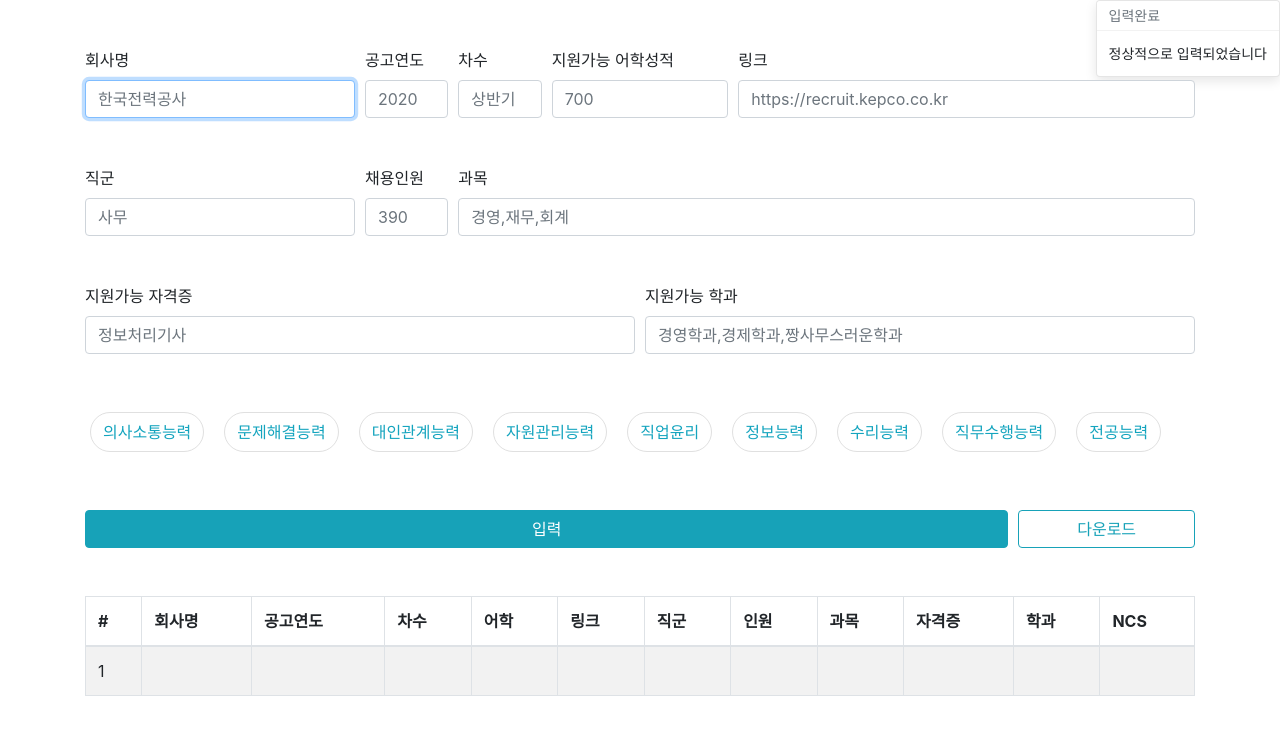
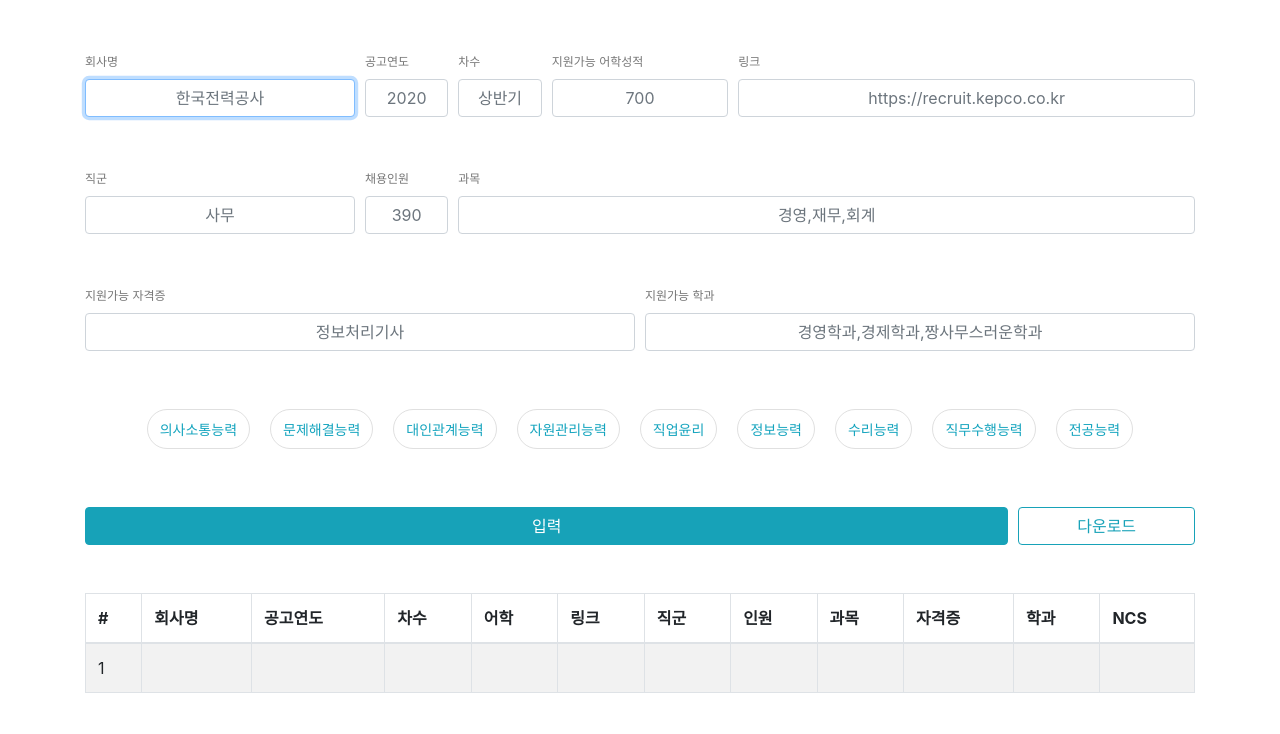
Before and after one commit to pparkddo/gongdb-input, a React (Create React App) app: page / in a window 1280 px wide. Both pictures are taken after a click on the button "입력". Shown: the top 734 px of the page. Built offline with nearby package versions, Linux system fonts and the light colour scheme.

Commit message:
Refactor: 디자인 변경

```diff
--- /dev/null
+++ b/src/App.css
@@ -0,0 +1,8 @@
+.form-label {
+    font-size: 12px;
+    color: #777777;
+}
+
+input.form-control {
+    text-align: center;
+}
--- a/src/App.tsx
+++ b/src/App.tsx
@@ -1,6 +1,7 @@
 import React, { useRef, useState } from 'react';
-import { Button, Col, Container, Form, Modal, Table, Toast } from "react-bootstrap";
+import { Alert, Button, Col, Container, Form, Modal, Table } from "react-bootstrap";
 import PillCheckbox from './component/PillCheckbox';
+import "./App.css";
 
 interface InputData {
   certificates: string
@@ -135,11 +136,18 @@
     return value as InputData;
   };
 
+  const toastAlert = (): void => {
+    setToastShow(true);
+    setTimeout(() => {
+      setToastShow(false);
+    }, 1000);
+  };
+
   const handleInputClick = (): void => {
     setFormData([...formData, convertInputDataToFormData(getInputData())]);
     clearForm();
     focusOnFirst();
-    setToastShow(true);
+    toastAlert();
   };
 
   const removeFormData = (removeIndex: number): void => {
@@ -152,15 +160,13 @@
 
   return (
     <Container>
-      <Toast
-        autohide
+      <Alert
+        variant="success"
         show={toastShow}
-        onClose={() => setToastShow(false)}
-        style={{position: "absolute", top: 0, right: 0}}
+        style={{position: "absolute", top: 15, right: 15}}
       >
-        <Toast.Header closeButton={false}>입력완료</Toast.Header>
-        <Toast.Body>정상적으로 입력되었습니다</Toast.Body>
-      </Toast>
+        정상적으로 입력되었습니다
+      </Alert>
 
       <Modal show={modalShow} onHide={hideModal} animation={false}>
         <Modal.Header closeButton>
@@ -168,10 +174,10 @@
         </Modal.Header>
         <Modal.Body>{(clickedIndex as number)+1}번 데이터를 삭제하시겠습니까</Modal.Body>
         <Modal.Footer>
-          <Button variant="secondary" onClick={hideModal}>
+          <Button variant="light" onClick={hideModal}>
             취소
           </Button>
-          <Button variant="primary" onClick={() => removeFormData(clickedIndex as number)}>
+          <Button variant="danger" onClick={() => removeFormData(clickedIndex as number)}>
             삭제
           </Button>
         </Modal.Footer>
@@ -181,50 +187,50 @@
         <Form.Row className="my-5">
           <Col xs={12} md={3}>
             <Form.Label>회사명</Form.Label>
-            <Form.Control id="companyName" placeholder="한국전력공사" ref={companyNameInput} />
+            <Form.Control id="companyName" placeholder="한국전력공사" ref={companyNameInput} autoComplete="off" />
           </Col>
           <Col xs={12} md={1}>
             <Form.Label>공고연도</Form.Label>
-            <Form.Control id="noticeYear" placeholder="2020" />
+            <Form.Control id="noticeYear" placeholder="2020" autoComplete="off" />
           </Col>
           <Col xs={12} md={1}>
             <Form.Label>차수</Form.Label>
-            <Form.Control id="sequence" placeholder="상반기" />
+            <Form.Control id="sequence" placeholder="상반기" autoComplete="off" />
           </Col>
           <Col xs={12} md={2}>
             <Form.Label>지원가능 어학성적</Form.Label>
-            <Form.Control id="languageScore" placeholder="700" />
+            <Form.Control id="languageScore" placeholder="700" autoComplete="off" />
           </Col>
           <Col xs={12} md={5}>
             <Form.Label>링크</Form.Label>
-            <Form.Control id="link" placeholder="https://recruit.kepco.co.kr" />
+            <Form.Control id="link" placeholder="https://recruit.kepco.co.kr" autoComplete="off" />
           </Col>
         </Form.Row>
         <Form.Row className="my-5">
           <Col xs={12} md={3}>
             <Form.Label>직군</Form.Label>
-            <Form.Control id="position" placeholder="사무" />
+            <Form.Control id="position" placeholder="사무" autoComplete="off" />
           </Col>
           <Col xs={12} md={1}>
             <Form.Label>채용인원</Form.Label>
-            <Form.Control id="headCount" placeholder="390" />
+            <Form.Control id="headCount" placeholder="390" autoComplete="off" />
           </Col>
           <Col xs={12} md={8}>
             <Form.Label>과목</Form.Label>
-            <Form.Control id="subjects" placeholder="경영,재무,회계" />
+            <Form.Control id="subjects" placeholder="경영,재무,회계" autoComplete="off" />
           </Col>
         </Form.Row>
         <Form.Row className="align-items-center mt-5">
           <Col xs={12} md={6}>
             <Form.Label>지원가능 자격증</Form.Label>
-            <Form.Control id="certificates" placeholder="정보처리기사" />
+            <Form.Control id="certificates" placeholder="정보처리기사" autoComplete="off" />
           </Col>
           <Col xs={12} md={6}>
             <Form.Label>지원가능 학과</Form.Label>
-            <Form.Control id="departments" placeholder="경영학과,경제학과,짱사무스러운학과" />
+            <Form.Control id="departments" placeholder="경영학과,경제학과,짱사무스러운학과" autoComplete="off" />
           </Col>
         </Form.Row>
-        <Form.Row className="my-5">
+        <Form.Row className="my-5 justify-content-center">
           {
             ncs.map((value, index) => (
               <PillCheckbox
@@ -256,7 +262,9 @@
           </Col>
         </Form.Row>
       </Form>
-      <Table striped bordered hover>
+      {
+        formData.length > 0
+        ? <Table striped bordered hover>
             <thead>
               <tr>
                 <th>#</th>
@@ -301,6 +309,8 @@
               }
             </tbody>
           </Table>
+        : null
+      }
     </Container>
   );
 };
--- a/src/component/PillCheckbox/pill-checkbox.css
+++ b/src/component/PillCheckbox/pill-checkbox.css
@@ -11,6 +11,7 @@
 }
 
 .pill-label {
+    font-size: 14px;
     color: #14a4be;
 }
 
```
Lines whose indentation alone changed are shown as unchanged.
